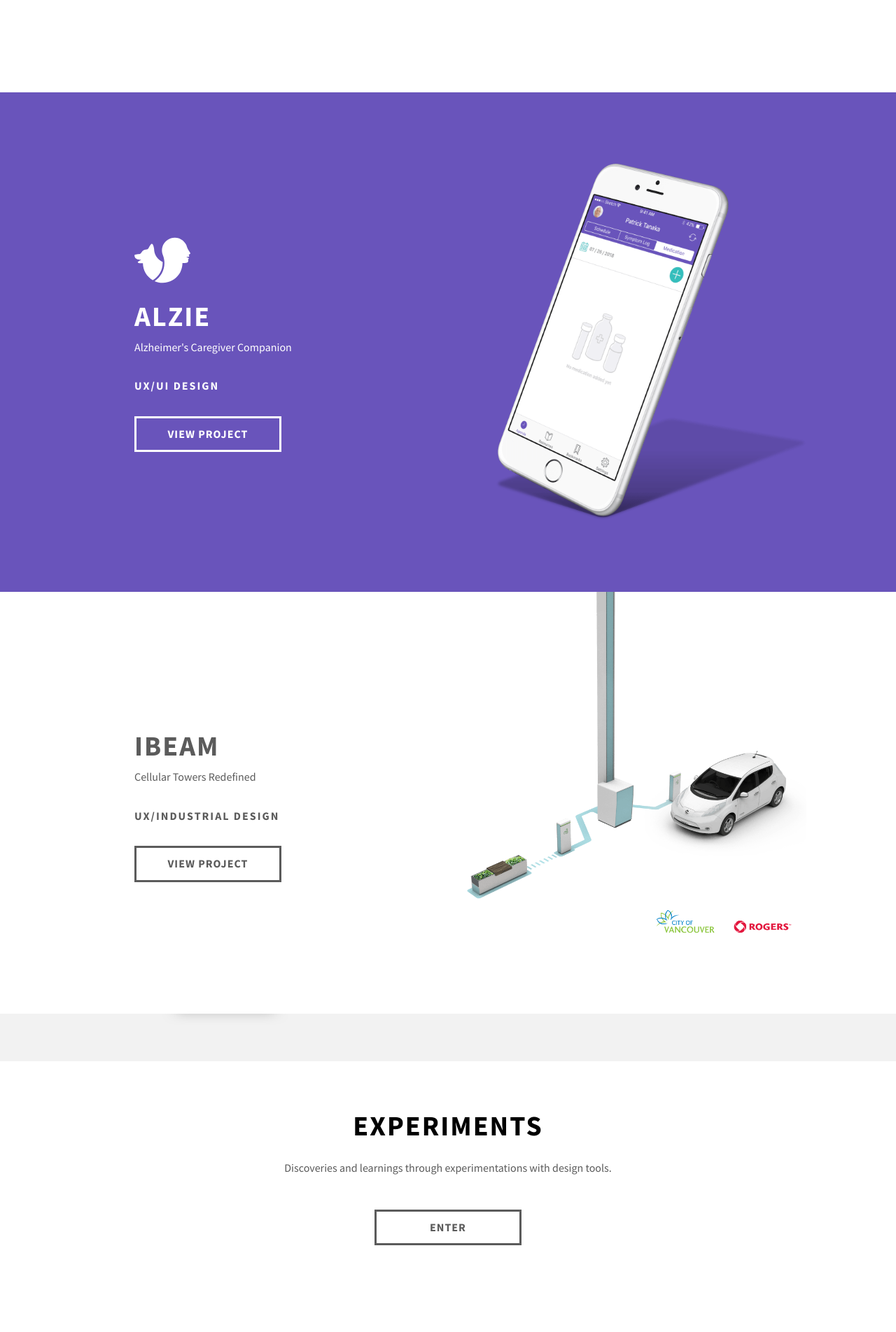
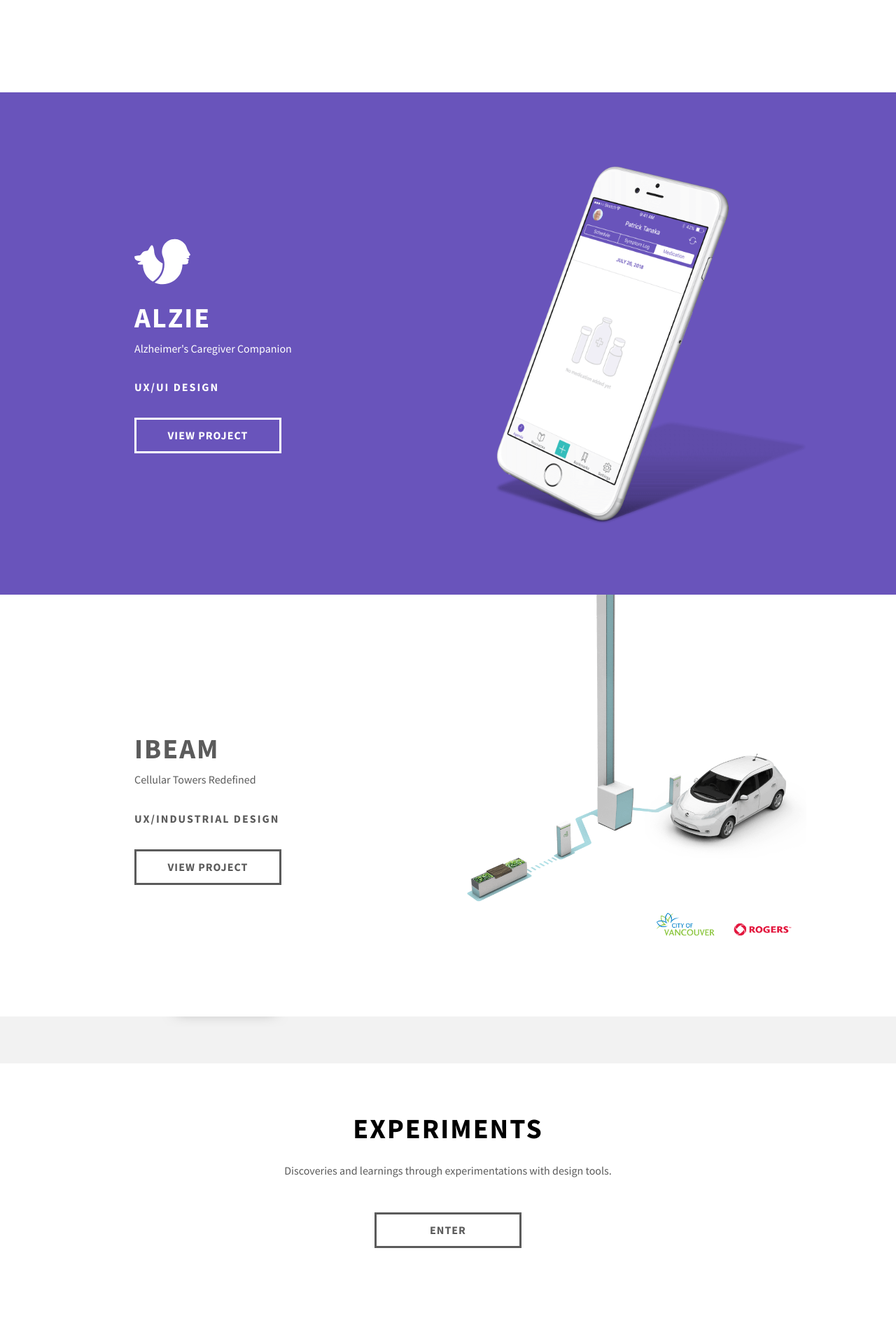
Before and after one commit to adachiu/adachiu.github.io, a Jekyll site: the page built from index.html, in a window 1280 px wide. Shown: the part 414-2318 px from the top of the page at 70% size. Built offline with Jekyll 4.4.1, drawn with Linux system fonts in a browser that asks for light colours.

Commit message:
updated teaser-alzie image

```diff
--- a/_includes/section-works.html
+++ b/_includes/section-works.html
@@ -17,7 +17,7 @@
       </div> <!-- teaser-detail teaser-alzie end -->
 
       <div class="teaser-img-alzie">
-        <img src="/assets/img/teaser-Alzie-minified.png">
+        <img src="/assets/img/teaser-alzie.png">
       </div>
 
     </div> <!-- teaser-layout-alzie end -->
```
Also changed, not shown: assets/img/teaser-Alzie-minified.png (deleted), assets/img/teaser-alzie.png (added).
